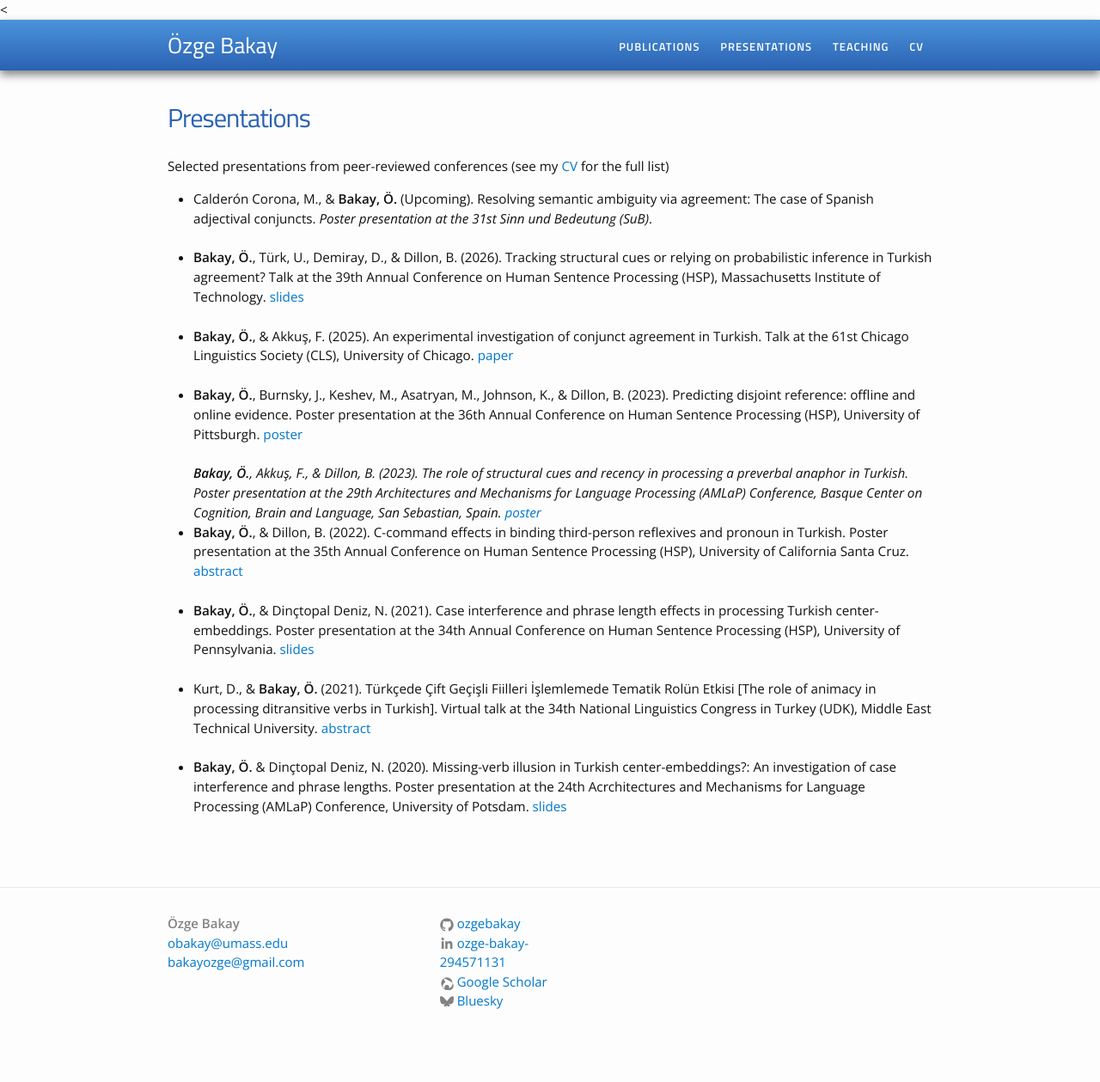
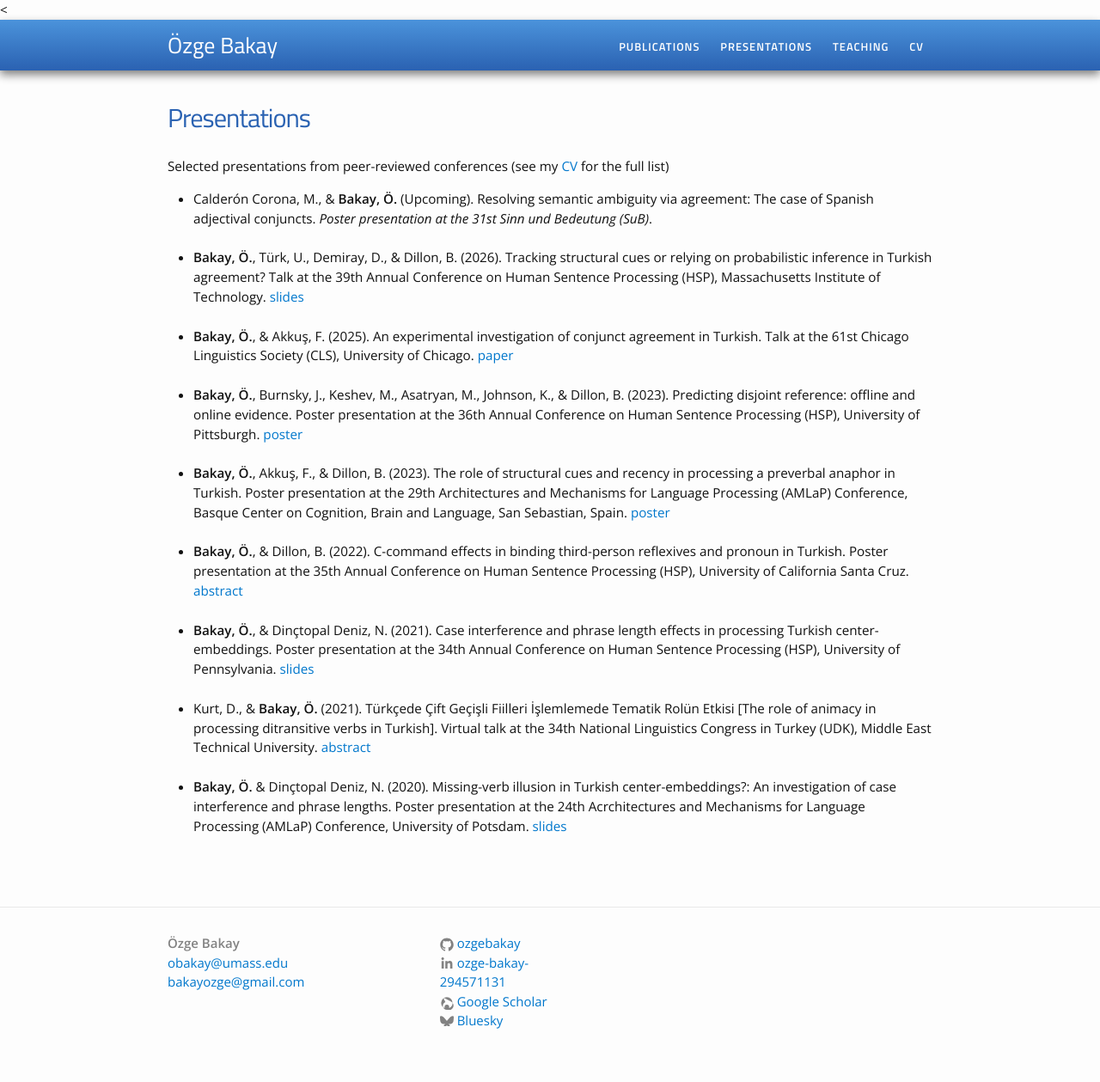
Before and after one commit to ozgebakay/ozgebakay.github.io, a Jekyll site: the page built from presentations.md, in a window 1280 px wide. Shown: the whole page at 86% size. Built offline with Jekyll 4.4.1, drawn with Linux system fonts in a browser that asks for light colours; before the commit the page ends 1236 px from its top, so only the background shows below that.

Commit message:
Update presentations.md

```diff
--- a/presentations.md
+++ b/presentations.md
@@ -25,9 +25,10 @@ Selected presentations from peer-reviewed conferences (see my <a href="/cv/OzgeB
 		<b>Bakay, Ö.</b>, Burnsky, J., Keshev, M., Asatryan, M., Johnson, K., &amp; Dillon, B. (2023). Predicting disjoint reference: offline and online evidence. Poster presentation at the 36th Annual Conference on Human Sentence Processing (HSP), University of Pittsburgh. <a href="/projects/Bakayetal2023_HSP.pdf">poster</a>
 	</li>
 	<br>
-	<i>
+	<li>
 		<b>Bakay, Ö.</b>, Akkuş, F., &amp; Dillon, B. (2023). The role of structural cues and recency in processing a preverbal anaphor in Turkish. Poster presentation at the 29th Architectures and Mechanisms for Language Processing (AMLaP) Conference, Basque Center on Cognition, Brain and Language, San Sebastian, Spain. <a href="/projects/Bakayetal2023_AMLaP.pdf">poster</a>
-	</i>
+	</li>
+	<br>
 	<li>
 		<b>Bakay, Ö.</b>, &amp; Dillon, B. (2022). C-command effects in binding third-person reflexives and pronoun in Turkish. Poster presentation at the 35th Annual Conference on Human Sentence Processing (HSP), University of California Santa Cruz. <a href="/projects/HSP2022BakayDillon.pdf">abstract</a>
 	</li>
```
